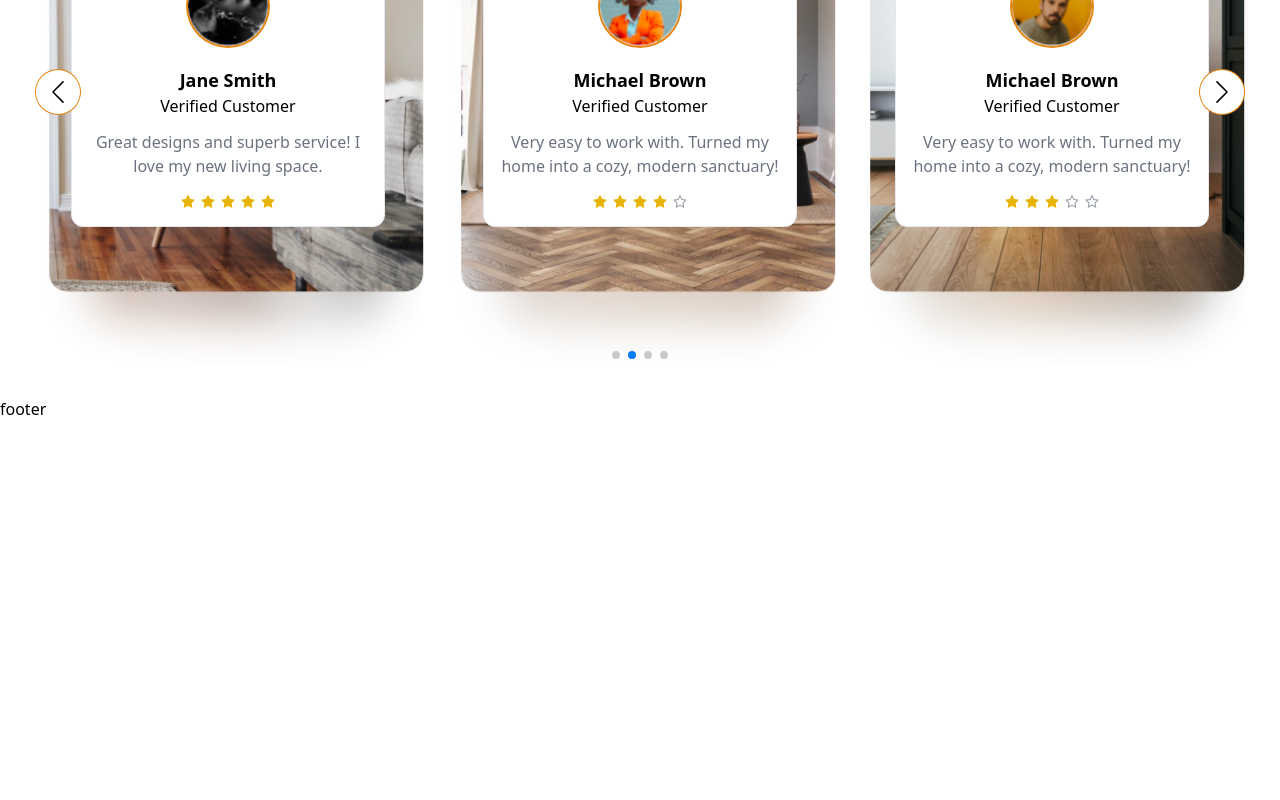
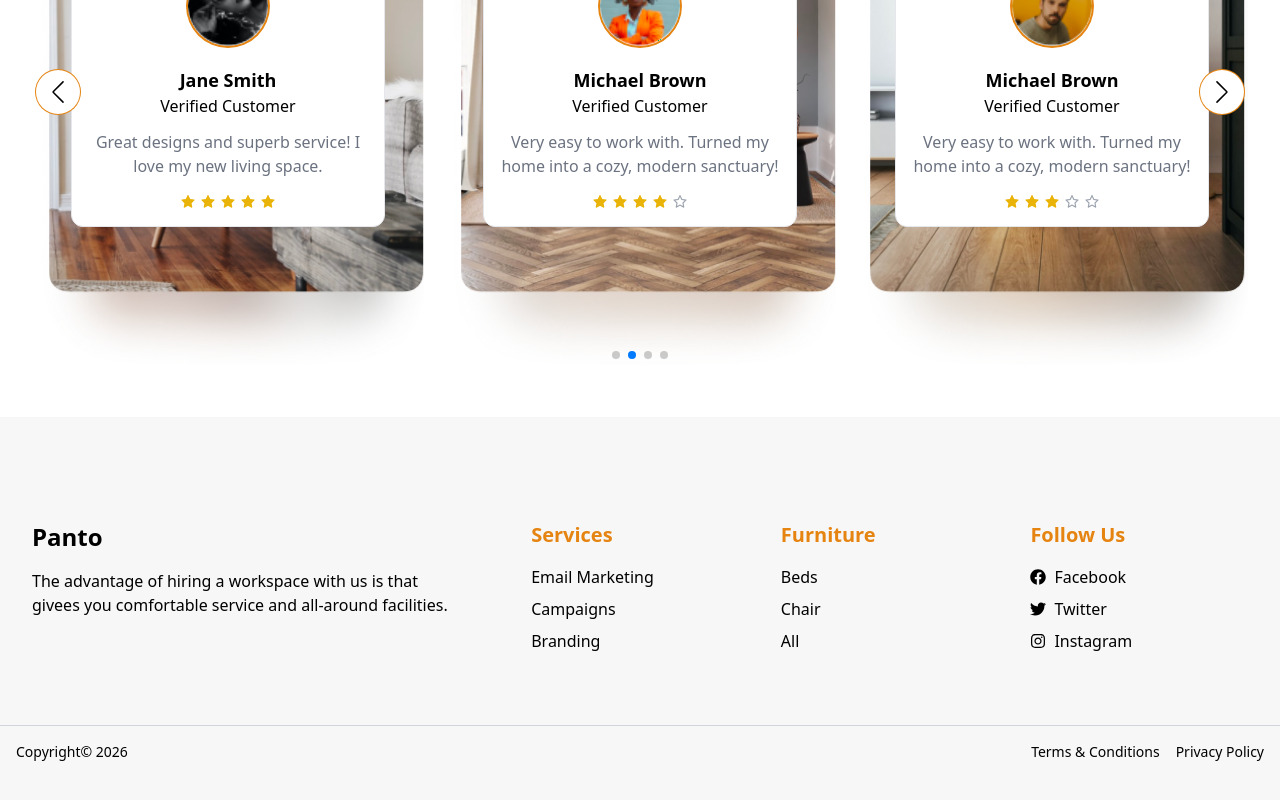
Before and after one commit to hridoy997/panto-furniture, a React (Vite) app: page / in a window 1280 px wide. Shown: the part 3834-4634 px from the top of the page. Before the commit the page ends 4255 px from the top, so only its background shows below. Built offline with nearby package versions, Linux system fonts and the light colour scheme.

Commit message:
Footer section

```diff
--- a/src/App.jsx
+++ b/src/App.jsx
@@ -1,6 +1,7 @@
 import { Link, Outlet } from 'react-router-dom';
 import './App.css'
 import Navbar from './Components/Navbar/Navbar';
+import Footer from './Components/Footer/Footer';
 
 function App() {
 
@@ -10,7 +11,7 @@
       <main className="min-h-screen">
         <Outlet />
       </main>
-      <footer>footer</footer>
+      <Footer />
     </>
   )
 }
--- /dev/null
+++ b/src/Components/Footer/Footer.jsx
@@ -0,0 +1,81 @@
+import { Link } from 'react-router-dom';
+import { FaFacebook, FaTwitter, FaInstagram } from 'react-icons/fa';
+
+const Footer = () => {
+    return (
+        <footer className="bg-secondary-bg text-black dark:bg-gray-800 dark:text-white pt-20 mt-5 pb-5">
+            <div className="section-container grid grid-cols-1 sm:grid-cols-2 md:grid-cols-5 gap-8 px-8">
+                {/* logo and description */}
+                <div className="col-span-1 md:col-span-2">
+                    <h2 className="text-2xl font-bold mb-4"><Link to="/">Panto</Link></h2>
+                    <p className="mr-12 ">The advantage of hiring a workspace with us is that givees you comfortable service and all-around facilities.</p>
+                </div>
+                {/* services */}
+                <div>
+                    <h2 className="text-xl font-semibold mb-4 text-primary">Services</h2>
+                    <ul className="space-y-2">
+                        <li>
+                            <Link to="/shop" className="hover:text-primary">Email Marketing</Link>
+                        </li>
+                        <li>
+                            <Link to="/shop" className="hover:text-primary">Campaigns</Link>
+                        </li>
+                        <li>
+                            <Link to="/shop" className="hover:text-primary">Branding</Link>
+                        </li>
+                    </ul>
+                </div>
+
+                <div>
+                    <h2 className="text-xl font-semibold mb-4 text-primary">Furniture</h2>
+                    <ul className="space-y-2">
+                        <li>
+                            <Link to="/shop" className="hover:text-primary">Beds</Link>
+                        </li>
+                        <li>
+                            <Link to="/shop" className="hover:text-primary">Chair</Link>
+                        </li>
+                        <li>
+                            <Link to="/shop" className="hover:text-primary">All</Link>
+                        </li>
+                    </ul>
+                </div>
+
+                <div>
+                    <h2 className="text-xl font-semibold mb-4 text-primary">Follow Us</h2>
+                    <ul className="space-y-2">
+                        <li>
+                            <Link to="/shop" className="hover:text-primary flex items-center space-x-2">
+                            <FaFacebook />
+                            <span>Facebook</span>
+                            </Link>
+                        </li>
+                        <li>
+                            <Link to="/shop" className="hover:text-primary flex items-center space-x-2">
+                            <FaTwitter />
+                            <span>Twitter</span>
+                            </Link>
+                        </li>
+                        <li>
+                            <Link to="/shop" className="hover:text-primary flex items-center space-x-2">
+                            <FaInstagram />
+                            <span>Instagram</span>
+                            </Link>
+                        </li>
+                    </ul>
+                </div>
+
+            </div>
+            {/* copyright */}
+            <div className="section-container mt-12 flex flex-col sm:flex-row sm:justify-between sm:items-center sm:text-center gap-4 text-left text-black dark:bg-gray-800 dark:text-white border-t border-gray-300 pt-4">
+                <p className="text-sm">Copyright&copy; {new Date().getFullYear()}</p>
+                <div className="flex flex-col sm:flex-row gap-4 text-sm">
+                    <Link to="/" className="hover:text-primary hover:underline">Terms & Conditions</Link>
+                    <Link to="/" className="hover:text-primary hover:underline">Privacy Policy</Link>
+                </div>
+            </div>
+        </footer>
+    );
+};
+
+export default Footer;
```
Also changed, not shown: src/Pages/Home/Testimonials.jsx (line endings or trailing spaces).
